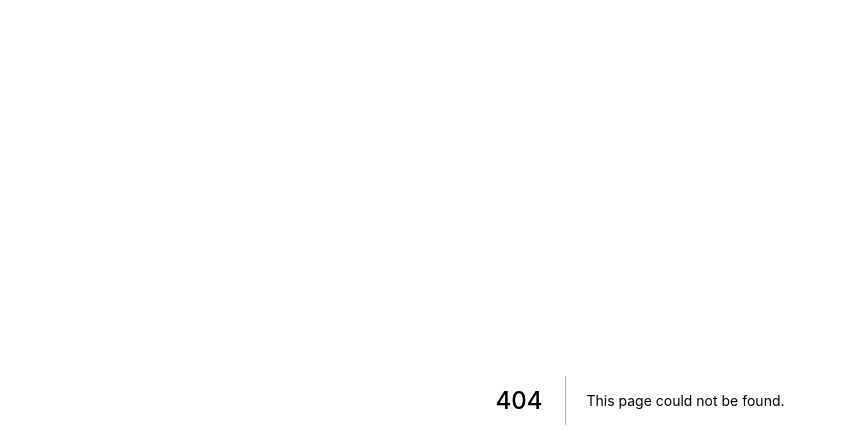
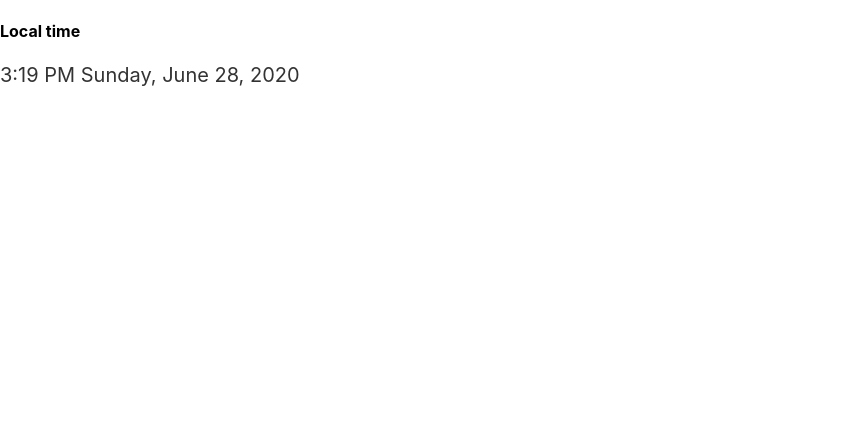
Before and after one commit to kelleymartin/WeatherWidget, a Next.js app: page /datetime in a window 1280 px wide. Before the commit this address had no page. Shown: the top 448 px of the page, without its empty margins (0-846 px from the left). Built offline with nearby package versions, Linux system fonts and the light colour scheme.

Commit message:
Time happened

```diff
--- /dev/null
+++ b/pages/datetime.js
@@ -0,0 +1,43 @@
+export default () => {
+
+  const dateString = new Intl.DateTimeFormat(undefined, {
+    year: 'numeric', month: 'long', weekday: 'long', day: 'numeric',
+    timeZone: 'America/Los_Angeles',
+  }).format();
+
+  const timeString = new Intl.DateTimeFormat(undefined, {
+    hour: 'numeric', minute: 'numeric',
+    timeZone: 'America/Los_Angeles',
+  }).format();
+
+  return (
+    <div>
+      <h4>Local time</h4>
+      <div className="time">
+        {timeString}
+        {" "}
+        {dateString}
+      </div>
+      <style jsx>{`
+      .time {
+        color: #333;
+        font-size: 20px;
+      }`}
+
+      </style>
+          <style jsx global>{`
+      html,
+      body {
+        padding: 0px;
+        margin: 0;
+        font-family: -apple-system, BlinkMacSystemFont, Segoe UI, Roboto, Oxygen,
+          Ubuntu, Cantarell, Fira Sans, Droid Sans, Helvetica Neue, sans-serif;
+      }
+
+      * {
+        box-sizing: border-box;
+      }
+    `}</style>
+    </div>
+  );
+};
```
Also changed, not shown: 1 other file (tests, documents, lock files or other folders).
